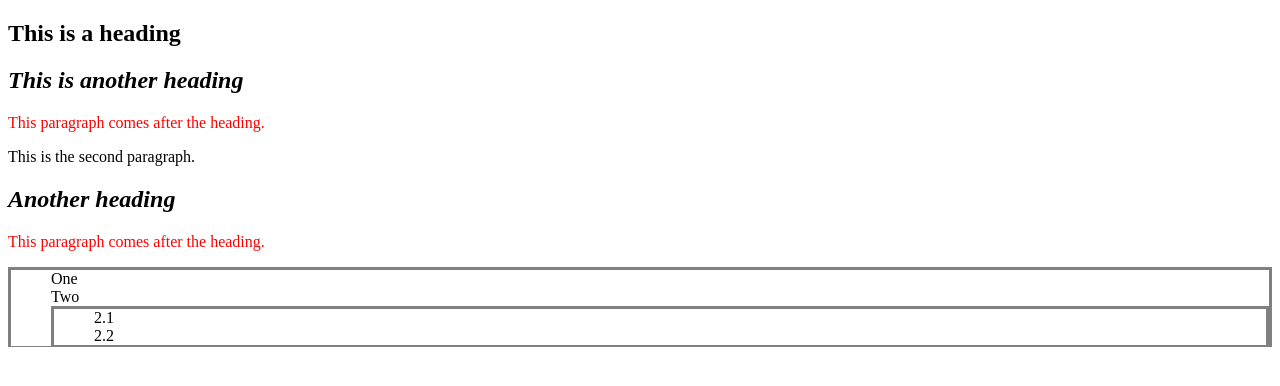
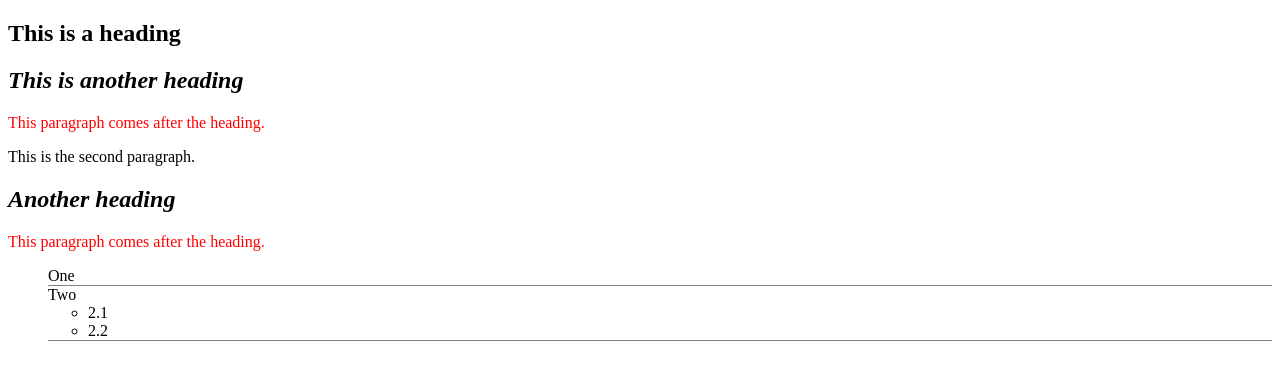
Before and after one commit to mbmrose/week6, a plain HTML site: page index.html in a window 1280 px wide. Drawn offline with Linux system fonts and the light colour scheme.

Commit message:
touches up css

```diff
--- a/stylesheet.css
+++ b/stylesheet.css
@@ -6,9 +6,7 @@ h2 + p{
     color: red;
 }
 
-ul{
-    list-style: none;
-    border-bottom: 1px;
-    border-color: grey;
-    border-style: solid;
+.list > li{
+    list-style-type: none;
+    border-bottom: 1px grey solid;
 }
```
